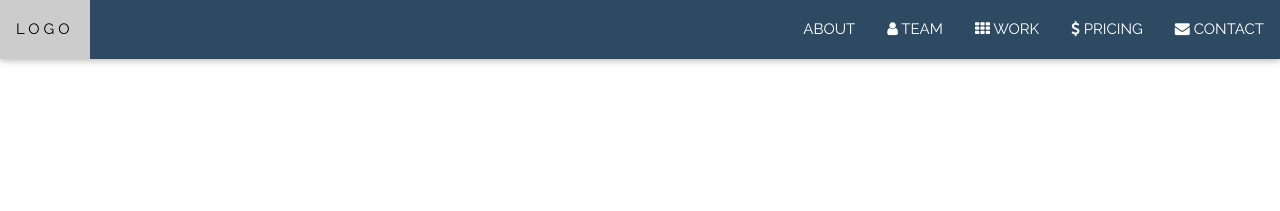
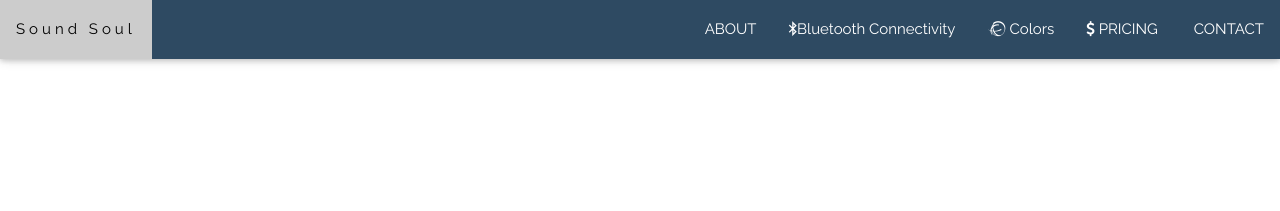
Before and after one commit to alextrottier/4-product-page-trottier-layman, a plain HTML site: page index.html in a window 1280 px wide. Shown: the top 211 px of the page. Drawn offline with nearby package versions, Linux system fonts and the light colour scheme.

Commit message:
Update index.html

```diff
--- a/index.html
+++ b/index.html
@@ -2,7 +2,6 @@
 <html>
     <head>
         <title>W3.CSS Template</title>
-        <!--testtt--->
 
         <meta charset="UTF-8">
         <meta name="viewport" content="width=device-width, initial-scale=1">
@@ -18,14 +17,14 @@
         <!-- Navbar (sit on top) -->
         <div class="w3-top">
             <div class="w3-bar w3-theme w3-card" id="myNavbar">
-                <a href="#home" class="w3-bar-item w3-button w3-wide">LOGO</a>
+                <a href="#home" class="w3-bar-item w3-button w3-wide">Sound Soul</a>
                 <!-- Right-sided navbar links -->
                 <div class="w3-right w3-hide-small">
                     <a href="#about" class="w3-bar-item w3-button">ABOUT</a>
-                    <a href="#team" class="w3-bar-item w3-button"><i class="fa fa-user"></i> TEAM</a>
-                    <a href="#work" class="w3-bar-item w3-button"><i class="fa fa-th"></i> WORK</a>
+                    <a href="#bluetoothconnectivity" class="w3-bar-item w3-button"><i class="fa fa-bluetooth-b"></i>Bluetooth Connectivity</a>
+                    <a href="#colors" class="w3-bar-item w3-button"><i class="fa fa-ravelry"></i> Colors</a>
                     <a href="#pricing" class="w3-bar-item w3-button"><i class="fa fa-usd"></i> PRICING</a>
-                    <a href="#contact" class="w3-bar-item w3-button"><i class="fa fa-envelope"></i> CONTACT</a>
+                    <a href="#contact" class="w3-bar-item w3-button"><i class="fa fa-"></i> CONTACT</a>
                 </div>
                 <!-- Hide right-floated links on small screens and replace them with a menu icon -->
 
```
